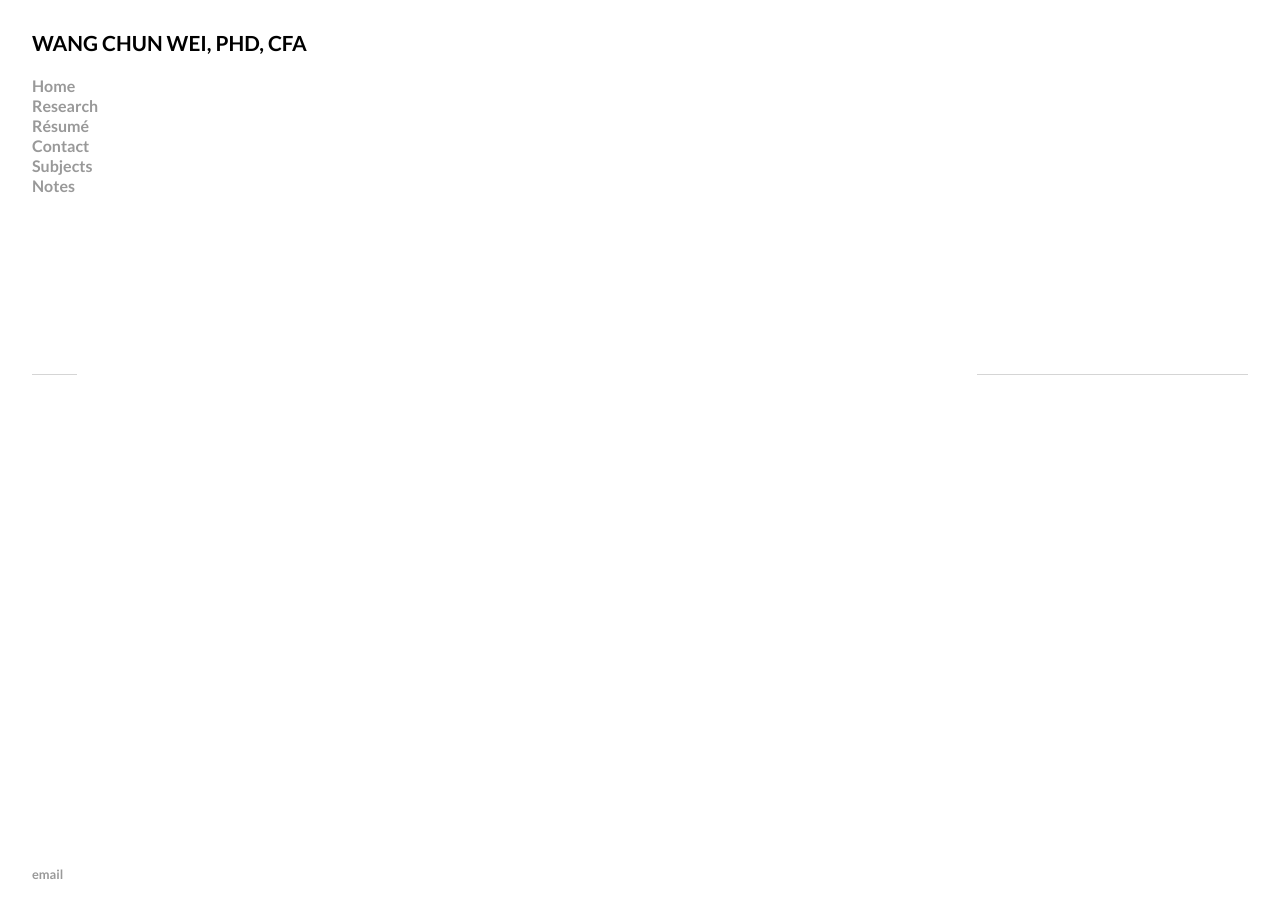
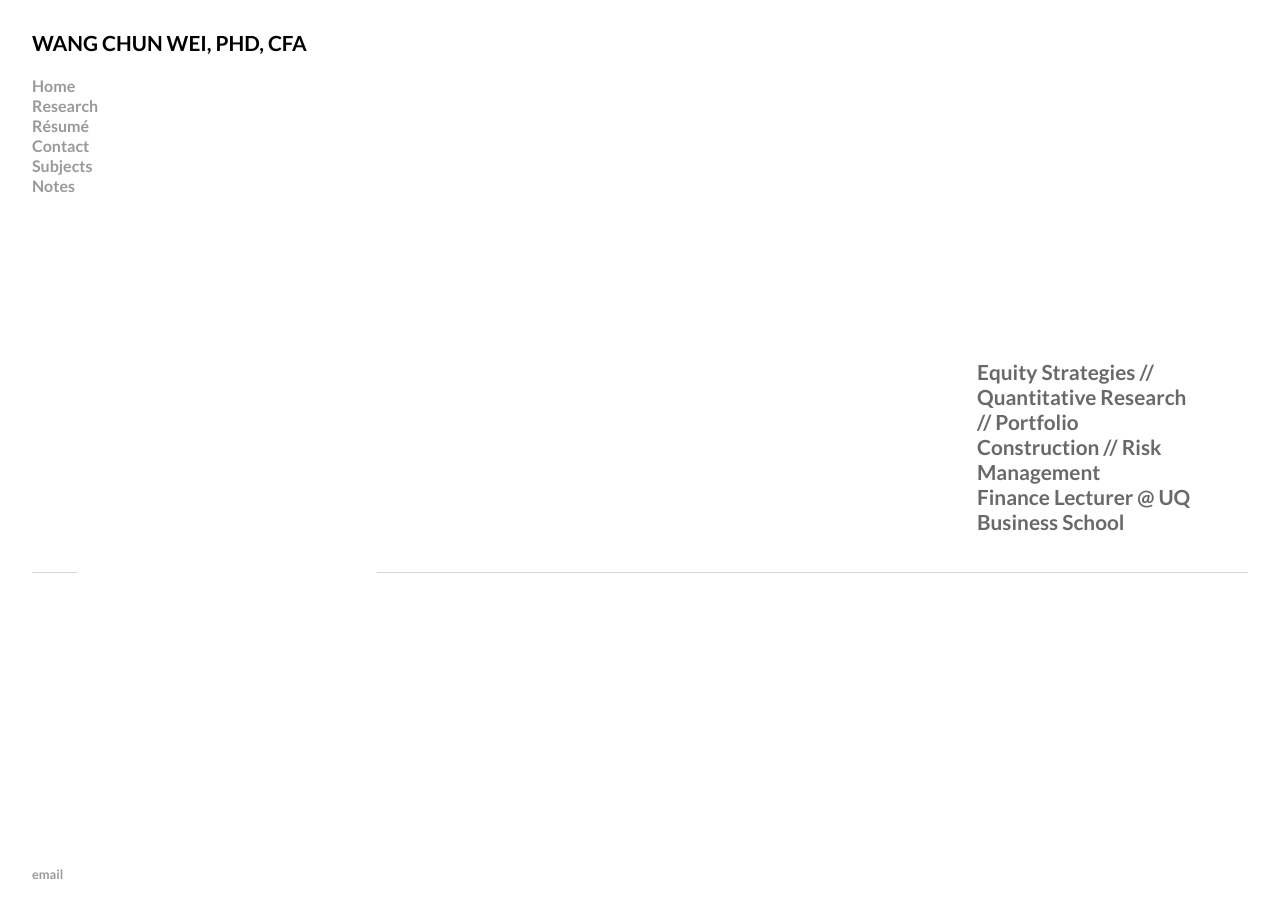
Before and after one commit to weiwangchun/weiwangchun.github.io, a Jekyll site: the page built from index.html, in a window 1280 px wide. Built offline with Jekyll 4.4.1, drawn with Linux system fonts in a browser that asks for light colours; some web fonts are replaced.

Commit message:
Update index.html

```diff
--- a/index.html
+++ b/index.html
@@ -94,8 +94,8 @@
 	<br>
 	<br>
 	<br>
-	<!--<h2> Equity Strategies // Quantitative Research // Portfolio Construction // Risk Management <br>
-		Finance Lecturer @ UQ Business School </h2> -->
+	<h2> Equity Strategies // Quantitative Research // Portfolio Construction // Risk Management <br>
+		Finance Lecturer @ UQ Business School </h2>
 	<br>
 
 
```
